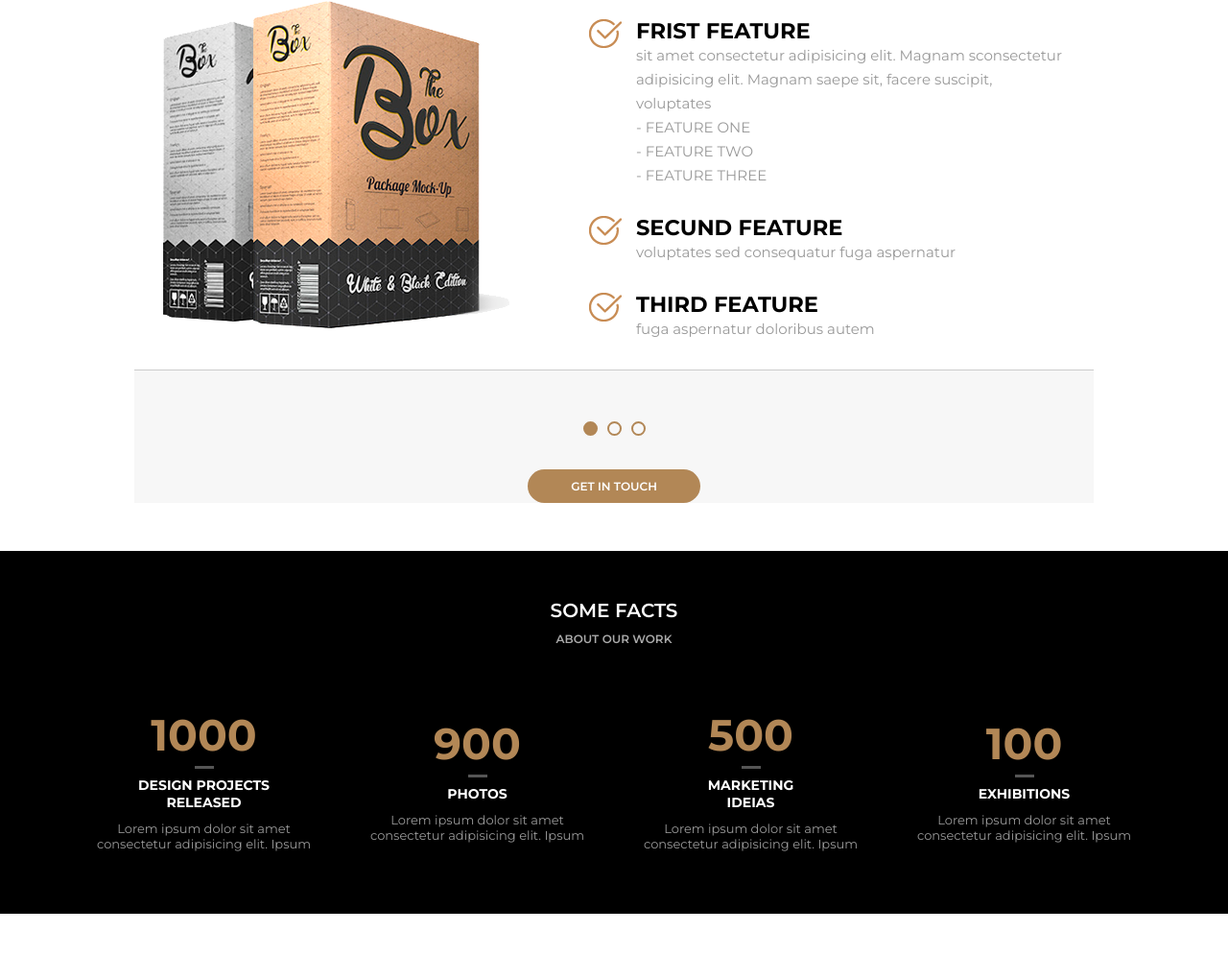
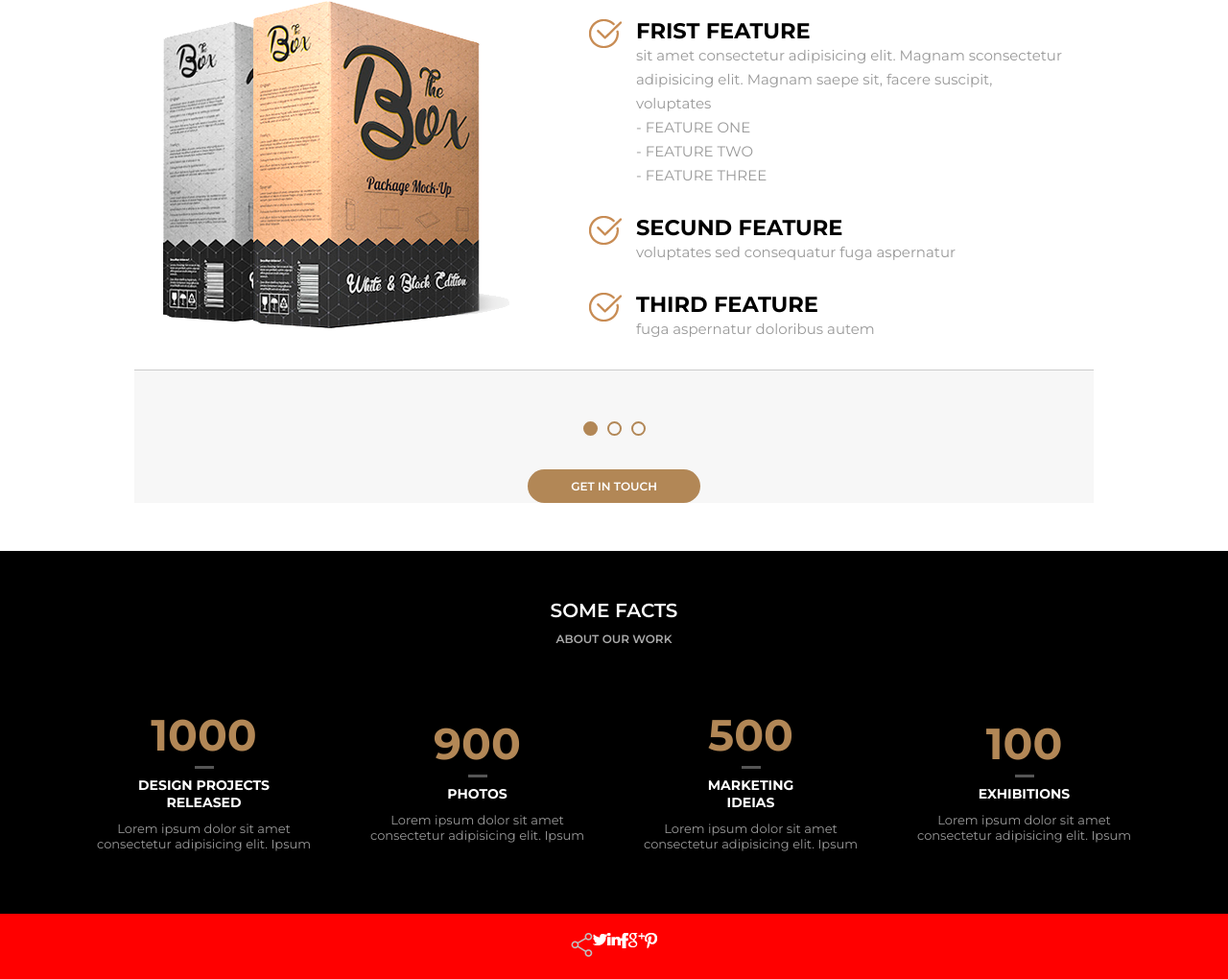
Before and after one commit to ThiagoMaylon/Html-Css-B7web, a plain HTML site: page exercicios/Awax/index.html in a window 1280 px wide. Shown: the part 4642-5662 px from the top of the page at 96% size. Before the commit the page ends 5594 px from the top, so only its background shows below. Drawn offline with Linux system fonts and the light colour scheme.

Commit message:
começando a parte de tell about us do site

```diff
--- a/exercicios/Awax/assets/css/style.css
+++ b/exercicios/Awax/assets/css/style.css
@@ -692,3 +692,15 @@ header{
     height: 3px;
     margin: 5px 0px;
 }
+
+.section-redes{
+    background-color: #f00;
+    display: flex;
+    justify-content: center;
+    align-items: center;
+    width: 100vw;
+}
+.section-redes .redesarea{
+    display: flex;
+    padding: 20px;
+}
--- a/exercicios/Awax/index.html
+++ b/exercicios/Awax/index.html
@@ -515,6 +515,16 @@
                 </div>
             </div>
         </section>
+        <section class="section-redes">
+            <div class="redesarea">
+                <div class="share"><img src="./assets/images/share.png"></div>
+                <div class="twitter"><img src="./assets/images/twitter.png"></div>
+                <div class="linkedin"><img src="./assets/images/linkedin.png"></div>
+                <div class="facebook"><img src="./assets/images/facebook.png"></div>
+                <div class="googleplus"><img src="./assets/images/googleplus.png"></div>
+                <div class="pinterest"><img src="./assets/images/pinterest.png"></div>
+            </div>
+        </section>
     </main>
     <footer>
 
```
